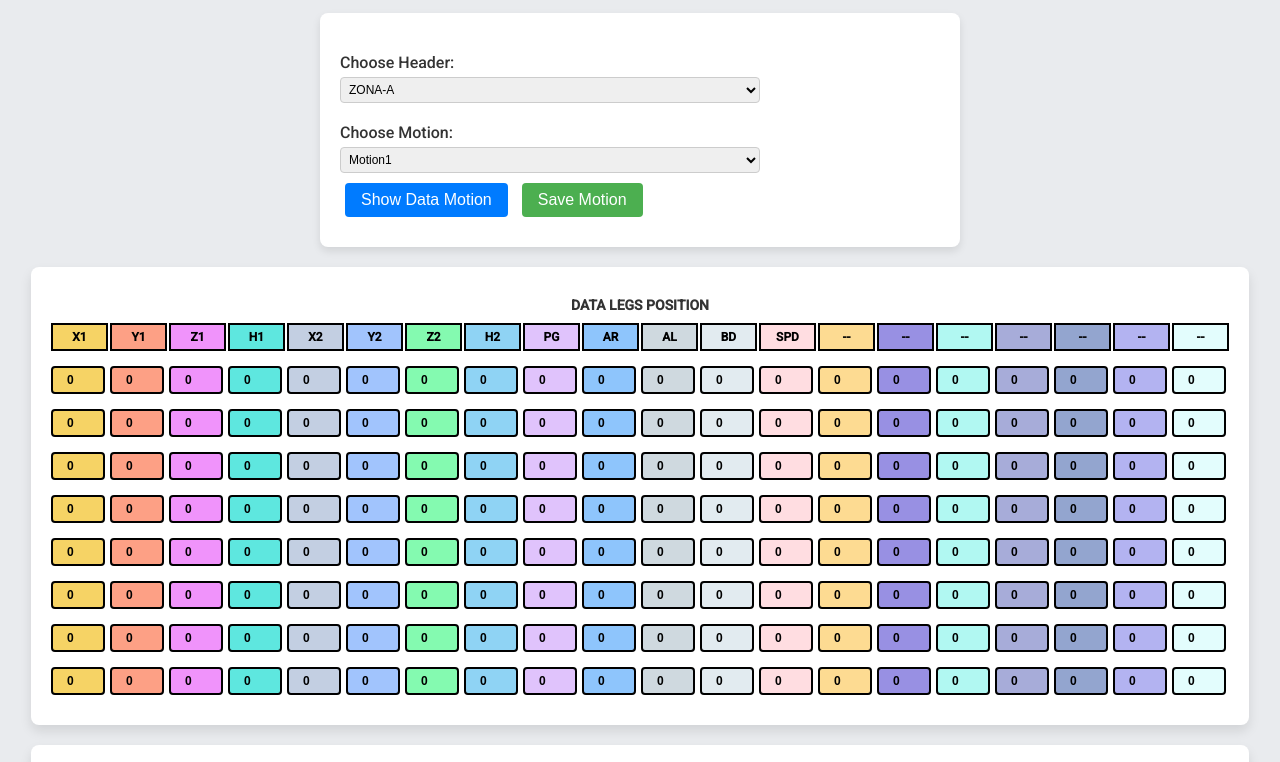
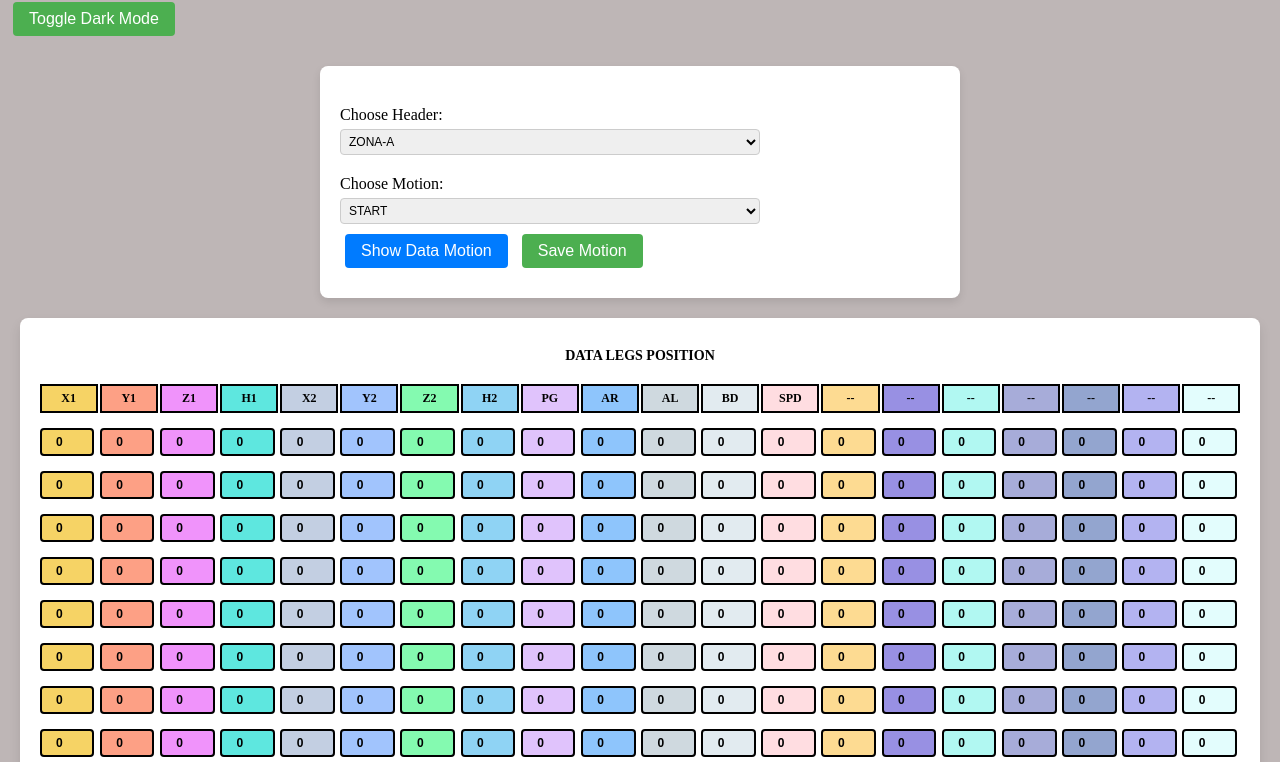
Before and after one commit to IdeaQru/ARTSHIPmotionManager, a website: page public/index.html in a window 1280 px wide. Shown: the part 88-850 px from the top of the page. Drawn offline with Linux system fonts and the light colour scheme.

Commit message:
first commit

```diff
--- a/public/index.html
+++ b/public/index.html
@@ -8,8 +8,9 @@
     <link href="https://fonts.googleapis.com/css2?family=Roboto:wght@400;500&display=swap" rel="stylesheet">
     <link rel="stylesheet" href="style.css">
 </head>
-<body>
+<body class="light-mode">
     <h1>ARTSHIP Motion Manager</h1>
+    <button id="toggleModeBtn">Toggle Dark Mode</button>
     <form id="motionForm">
         <div class="section">
             <label for="headerSelect">Choose Header:</label>
@@ -23,17 +24,31 @@
         <div class="section">
             <label for="motionSelect">Choose Motion:</label>
             <select id="motionSelect" onchange="updateMotionName()">
-                <option value="motion1">Motion1</option>
-                <option value="motion2">Motion2</option>
-                <option value="motion3">Motion3</option>
-                <option value="motion4">Motion4</option>
-                <option value="motion5">Motion5</option>
-                <option value="motion6">Motion6</option>
-                <option value="motion7">Motion7</option>
-                <option value="motion8">Motion8</option>
-                <option value="motion9">Motion9</option>
+                <option value="START">START</option>
+                <option value="FIRSTSTEPLEFT">FIRSTSTEPLEFT</option>
+                <option value="WALKREP">WALKREP</option>
+                <option value="STEPHIGH">STEPHIGH</option>
+                <option value="STEPHIGH2">STEPHIGH2</option>
+                <option value="SALAMPEMBUKA">SALAMPEMBUKA</option>
+                <option value="PAPESONLAWANGEJARI">PAPESONLAWANGEJARI</option>
+                <option value="PAPESONLUKNAGASATRU">PAPESONLUKNAGASATRU</option>
+                <option value="VariasiA2">VariasiA2</option>
+                <option value="PEKAADTAMBAHAN">PEKAADTAMBAHAN</option>
+                <option value="PAPESONLAWANGEJARISTOP">PAPESONLAWANGEJARISTOP</option>
+                <option value="VariasiA1">VariasiA1</option>
+                <option value="NEWLUKNAGA">NEWLUKNAGA</option>
+                <option value="NEWLUKNAGA2">NEWLUKNAGA2</option>
+                <option value="NEWLUKNAGA3">NEWLUKNAGA3</option>
+                <option value="PEKAADTAMBAHAN2">PEKAADTAMBAHAN2</option>
+                <option value="NEWLUKNAGHIGH">NEWLUKNAGHIGH</option>
+                <option value="WALKREP">WALKREP</option>
+                <option value="PAPESONTANGANMENYILANG">PAPESONTANGANMENYILANG</option>
+                <option value="PANGAWAKNYRESEG">PANGAWAKNYRESEG</option>
+                <option value="PANGAWAKAGEMKANAN">PANGAWAKAGEMKANAN</option>
+                <option value="PAPESONTANGANMENYILANG2">PAPESONTANGANMENYILANG2</option>
             </select>
         </div>
+
         <button type="button" id="showDataBtn" onclick="fetchMotionData()">Show Data Motion</button>
         <button type="button" onclick="submitMotion()">Save Motion</button>
     </form>
@@ -50,6 +65,6 @@
     <script src="app.js"></script>
     <script src="sendingdata.js"></script>
     <script src="readData.js"></script>
-
+    <script src="toggleMode.js"></script>
 </body>
 </html>
--- a/public/sendingdata.js
+++ b/public/sendingdata.js
@@ -20,13 +20,14 @@ function submitMotion() {
     const motionData = {
         header: header,
         motion: motion,
-        name: name, // Added name field to identify entries uniquely
+        name: name,
         steps: steps
     };
 
     console.log('Prepared Motion Data:', motionData);
 
     const jsonPayload = stringifyMotionData(motionData);
+    console.log('Prepared pay Data:', jsonPayload);
 
     fetch('http://localhost:3000/api/motions', {
         method: 'POST',
@@ -51,13 +52,17 @@ function collectStepsData(containerId, numRows) {
     const rows = container.querySelectorAll('.step-row');
     const data = [];
 
-    rows.forEach(row => {
+    // Skip the first row (index 0) since it's the header
+    rows.forEach((row, index) => {
+        if (index > 0) {
             const inputs = row.querySelectorAll('input');
             let rowData = Array.from(inputs, input => Number(input.value) || 0); // Convert and fill empty or invalid inputs with 0
+
             while (rowData.length < 20) {
                 rowData.push(0); // Fill the rest of the rowData with 0 if less than 20 columns
             }
             data.push(rowData);
+        }
     });
 
     return data.slice(0, numRows); // Ensure only the first numRows are taken
--- a/public/style.css
+++ b/public/style.css
@@ -1,12 +1,32 @@
-body {
-    font-family: 'Roboto', sans-serif;
-    background-color: #e9ebee;
-    margin: 0;
-    padding: 20px;
-    color: #333;
+body.light-mode {
+    background-color: #beb6b6;
+    color: #000000;
 }
+
+body.dark-mode {
+    background-color: #9baae9;
+    color: #ffffff;
+}
+
+button {
+    margin: 10px;
+    padding: 10px 20px;
+    cursor: pointer;
+}
+
+.container {
+    margin-top: 20px;
+
+}
+
+.header {
+    font-size: 20px;
+    font-weight: bold;
+    margin-bottom: 10px;
+}
+
 h1 {
-    color: #2a2e35;
+    color: #455268;
     text-align: center;
 }
 form {
--- /dev/null
+++ b/public/toggleMode.js
@@ -0,0 +1,12 @@
+document.addEventListener("DOMContentLoaded", function() {
+    const toggleModeBtn = document.getElementById('toggleModeBtn');
+    toggleModeBtn.addEventListener('click', function() {
+        document.body.classList.toggle('dark-mode');
+        document.body.classList.toggle('light-mode');
+        if (document.body.classList.contains('dark-mode')) {
+            toggleModeBtn.textContent = 'Toggle Light Mode';
+        } else {
+            toggleModeBtn.textContent = 'Toggle Dark Mode';
+        }
+    });
+});
--- a/server.js
+++ b/server.js
@@ -10,7 +10,7 @@ app.use(express.static('public'));
 
 app.post('/api/motions', (req, res) => {
     const newMotion = req.body;
-    const filePath = path.join(__dirname, 'data', 'motions.json');  // Correct path for motions.json
+    const filePath = path.join(__dirname, '../data', 'motions.json');  // Correct path for motions.json
 
     fs.readFile(filePath, (err, data) => {
         let motions = [];
@@ -57,7 +57,7 @@ app.post('/api/motions', (req, res) => {
 
 app.get('/api/motions/:name', (req, res) => {
     const name = req.params.name;
-    const filePath = path.join(__dirname, 'data', 'motions.json');
+    const filePath = path.join(__dirname, '../data', 'motions.json');
 
     fs.readFile(filePath, (err, data) => {
         if (err) {
```
Lines whose indentation alone changed are shown as unchanged.
